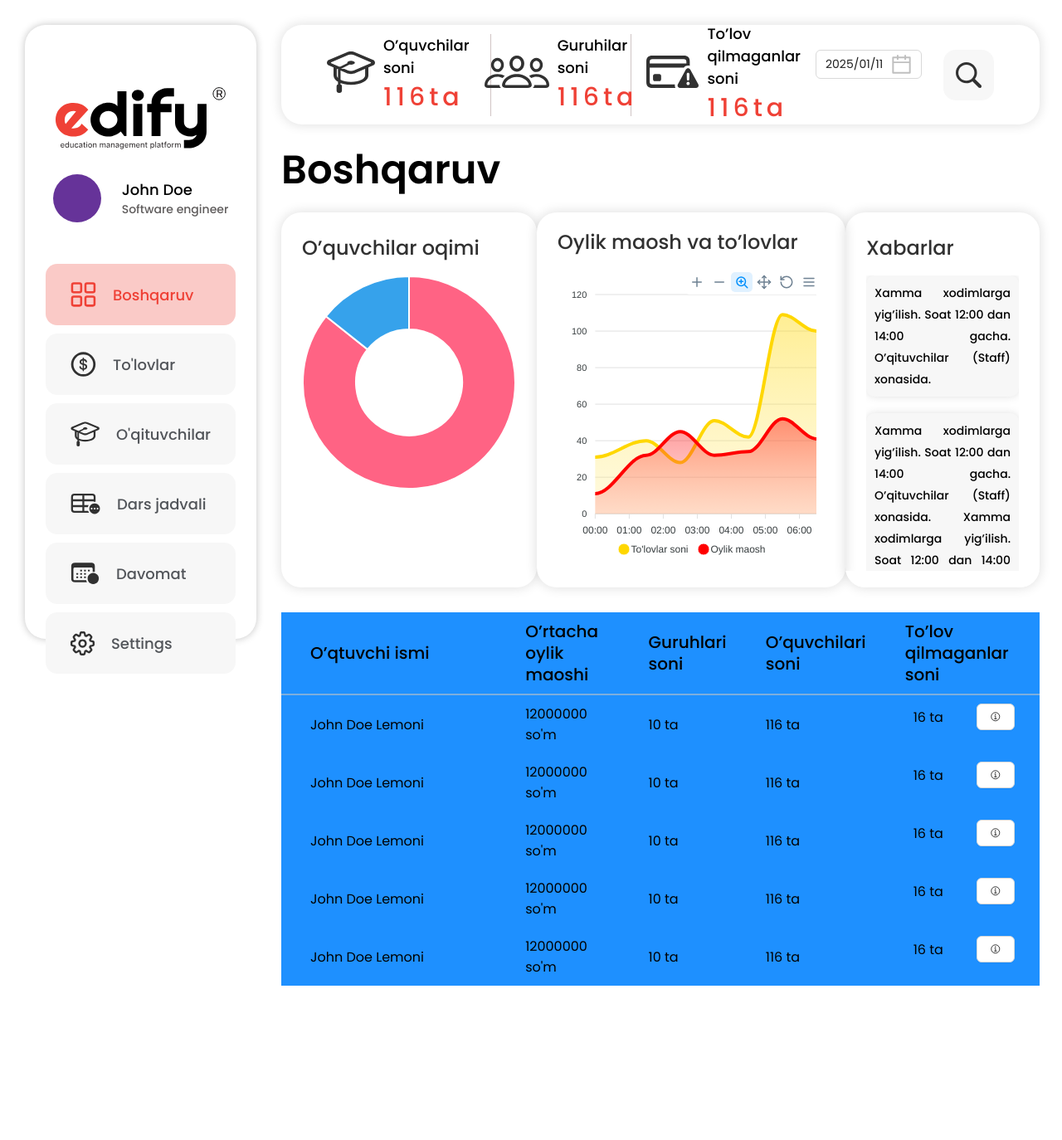
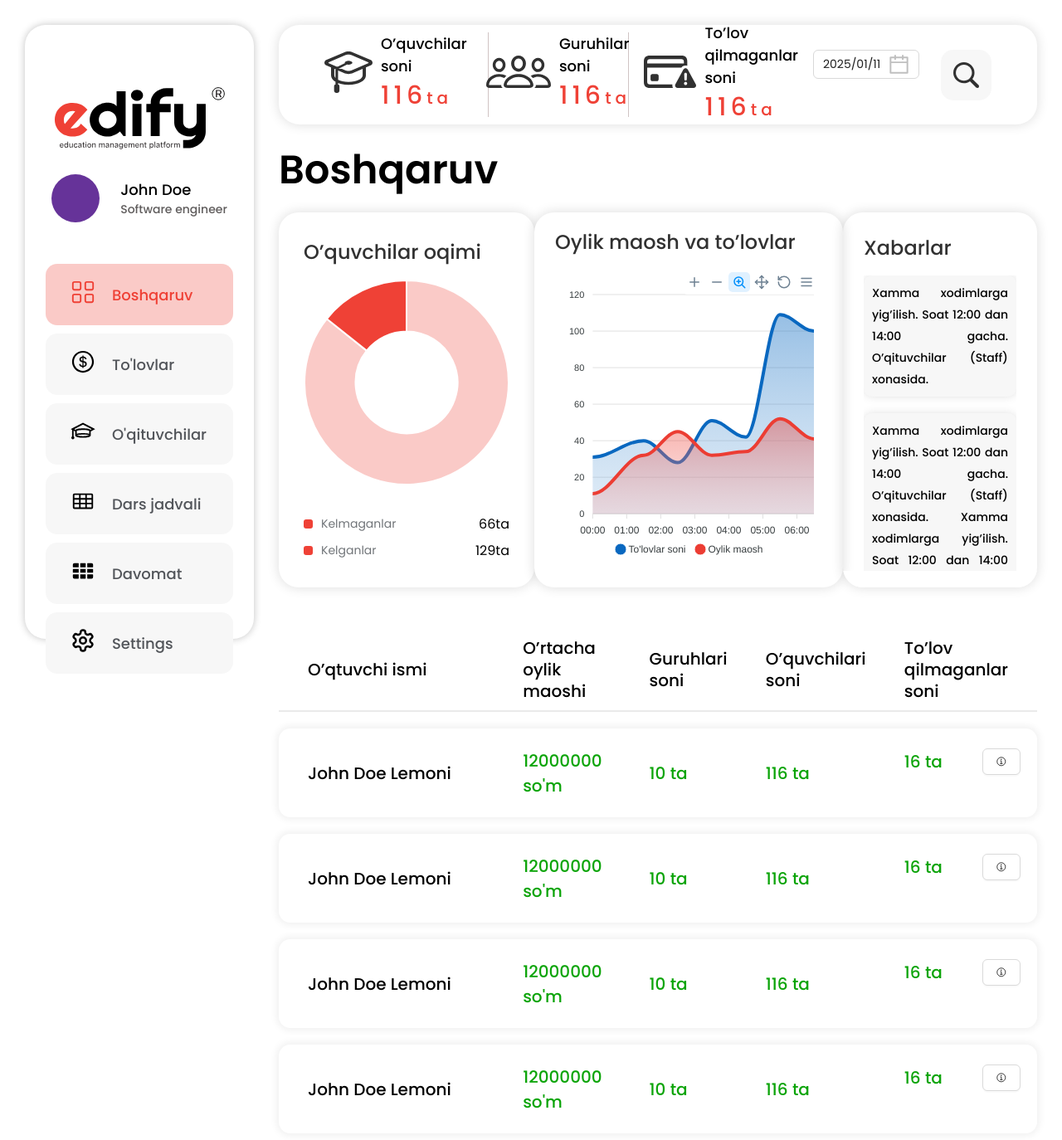
Before and after one commit to abdulhayevbahrom/edify, a React (Create React App) app: page / in a window 1280 px wide. Shown: the top 1374 px of the page at 83% size. Before the commit the page ends 1188 px from the top, so only its background shows below. Built offline with nearby package versions, Linux system fonts and the light colour scheme.

Commit message:
dashboard changes

```diff
--- a/src/components/dashboard/Dashboard.css
+++ b/src/components/dashboard/Dashboard.css
@@ -29,9 +29,38 @@
 .dashboard .students-flow {
   width: 308px;
   height: 100%;
-  padding: 25px;
+  padding: 30px;
   border-radius: 24px;
   box-shadow: var(--box-shadow);
+
+  .donut-chart {
+    margin-bottom: 30px;
+  }
+
+  .index-flow-in-number {
+    display: flex;
+    align-items: center;
+    justify-content: space-between;
+    padding: 3px 0;
+
+    .box-container {
+      display: flex;
+      align-items: center;
+      gap: 10px;
+      .red-ind-box {
+        width: 11px;
+        height: 11px;
+        background-color: var(--main-color);
+        border-radius: 3px;
+      }
+      span {
+        font-size: 14px;
+        font-weight: 400;
+        line-height: 26px;
+        color: #717579;
+      }
+    }
+  }
 }
 
 .dashboard .pay-and-payments {
@@ -105,12 +134,13 @@
 
 .teachers-info-index {
   width: 100%;
-  background: dodgerblue;
 }
 
 .dashboard table {
   width: 100%;
   border-collapse: collapse;
+  border-collapse: separate;
+  border-spacing: 0 20px;
   thead {
     tr {
       th {
@@ -130,20 +160,55 @@
 
   tbody {
     tr {
+      border-radius: 10px;
+      overflow: hidden;
+      border-radius: 14px;
+      box-shadow: 0px 0px 8px 3px #0000000f;
       td {
-        padding: 10px 20px;
+        padding: 23.5px 20px;
         text-align: left;
+        border: none;
+        font-size: 20px;
+        font-weight: 500;
+        line-height: 30px;
+        color: var(--light-green);
 
         &:first-child {
           width: 30%;
           padding-left: 35px;
+          border-top-left-radius: 14px;
+          border-bottom-left-radius: 14px;
+          color: #000;
         }
 
         &:nth-child(5) {
+          border-top-right-radius: 14px;
+          border-bottom-right-radius: 14px;
+          text-align: justify;
           display: flex;
           align-items: center;
           justify-content: space-between;
-          padding: 10px 30px;
+
+          a {
+            :where(
+                .css-dev-only-do-not-override-7ny38l
+              ).ant-btn-variant-outlined,
+            :where(
+                .css-dev-only-do-not-override-7ny38l
+              ).ant-btn-variant-dashed {
+              all: unset;
+              display: flex;
+              align-items: center;
+              justify-content: center;
+
+              svg {
+                width: 24px;
+                height: 24px;
+                fill: var(--tooltip-hover);
+                color: var(--tooltip-hover);
+              }
+            }
+          }
         }
       }
     }
--- a/src/components/dashboard/Dashboard.jsx
+++ b/src/components/dashboard/Dashboard.jsx
@@ -23,7 +23,7 @@ function Dashboard() {
         height: 350,
         type: "area",
       },
-      colors: ["#FFD700", "#FF0000"],
+      colors: ["#0968C0", "#EC3D33"],
       dataLabels: {
         enabled: false,
       },
@@ -44,7 +44,7 @@ function Dashboard() {
       },
       tooltip: {
         x: {
-          format: "dd/MM/yy HH:mm",
+          format: "dd/MM/yy",
         },
       },
     },
@@ -60,9 +60,9 @@ function Dashboard() {
       labels: ["Kelganlar", "Kelmaganlar"],
       datasets: [
         {
-          label: "My First Dataset",
+          label: "kelganlar, kelmaganlar",
           data: [300, 50],
-          backgroundColor: ["rgb(255, 99, 132)", "rgb(54, 162, 235)"],
+          backgroundColor: ["rgba(250, 202, 199, 1)", "#EF4136"],
           hoverOffset: 4,
         },
       ],
@@ -94,8 +94,24 @@ function Dashboard() {
         <div className="students-flow">
           <div className="desc-flow-students">
             <h2 className="statistics-title">O’quvchilar oqimi</h2>
+          </div>
+          <div className="donut-chart">
             {/* chart.js  chart */}
             <canvas ref={chartRef}></canvas> {/* Canvas elementi */}
+          </div>
+          <div className="index-flow-in-number">
+            <div className="box-container">
+              <div className="red-ind-box"></div>
+              <span>Kelmaganlar</span>
+            </div>
+            <p>{66}ta</p>
+          </div>
+          <div className="index-flow-in-number">
+            <div className="box-container">
+              <div className="red-ind-box"></div>
+              <span>Kelganlar</span>
+            </div>
+            <p>{129}ta</p>
           </div>
         </div>
         <div className="pay-and-payments">
@@ -176,7 +192,7 @@ function Dashboard() {
               <td>{116} ta</td>
               <td>
                 {16} ta
-                <Link>
+                <Link to={"/"}>
                   <Tooltip
                     title="Batafsil"
                     placement="bottom"
@@ -197,7 +213,7 @@ function Dashboard() {
               <td>{116} ta</td>
               <td>
                 {16} ta
-                <Link>
+                <Link to={"/"}>
                   <Tooltip
                     title="Batafsil"
                     placement="bottom"
@@ -210,7 +226,7 @@ function Dashboard() {
                   </Tooltip>
                 </Link>
               </td>
-            </tr>{" "}
+            </tr>
             <tr>
               <td>John Doe Lemoni</td>
               <td>{12000000} so'm</td>
@@ -218,7 +234,7 @@ function Dashboard() {
               <td>{116} ta</td>
               <td>
                 {16} ta
-                <Link>
+                <Link to={"/"}>
                   <Tooltip
                     title="Batafsil"
                     placement="bottom"
@@ -231,7 +247,7 @@ function Dashboard() {
                   </Tooltip>
                 </Link>
               </td>
-            </tr>{" "}
+            </tr>
             <tr>
               <td>John Doe Lemoni</td>
               <td>{12000000} so'm</td>
@@ -239,28 +255,7 @@ function Dashboard() {
               <td>{116} ta</td>
               <td>
                 {16} ta
-                <Link>
-                  <Tooltip
-                    title="Batafsil"
-                    placement="bottom"
-                    color="#52555A"
-                    trigger="hover"
-                  >
-                    <Button>
-                      <IoInformationCircleOutline />
-                    </Button>
-                  </Tooltip>
-                </Link>
-              </td>
-            </tr>{" "}
-            <tr>
-              <td>John Doe Lemoni</td>
-              <td>{12000000} so'm</td>
-              <td>{10} ta</td>
-              <td>{116} ta</td>
-              <td>
-                {16} ta
-                <Link>
+                <Link to={"/"}>
                   <Tooltip
                     title="Batafsil"
                     placement="bottom"
--- a/src/components/navbar/Navbar.css
+++ b/src/components/navbar/Navbar.css
@@ -1,13 +1,19 @@
 header {
   width: 100%;
-  /* min-height: 120px; */
-  height: 120px;
+  min-height: 120px;
+  max-height: 120px;
+  height: 100%;
   border-radius: 25px;
   box-shadow: var(--box-shadow);
   display: flex;
   align-items: center;
   justify-content: space-evenly;
   padding: 0 30px;
+  position: sticky;
+  top: 10px;
+  left: 0;
+  background-color: #fff;
+  z-index: 10000;
 }
 
 header .navbar-item {
@@ -49,10 +55,14 @@ header .searchbox {
   line-height: 27px;
 }
 
-.navbar-item .nav-item_right span {
+.navbar-item .nav-item_right p {
   font-size: 30px;
   font-weight: 500;
   line-height: 45px;
   letter-spacing: 5px;
   color: #ef4136;
+
+  span {
+    font-size: 20px;
+  }
 }
--- a/src/components/navbar/Navbar.jsx
+++ b/src/components/navbar/Navbar.jsx
@@ -17,7 +17,11 @@ function Navbar() {
         </div>
         <div className="nav-item_right">
           <h4>O’quvchilar soni</h4>
-          <span>{116}ta</span>
+          <p>
+            {116}
+
+            <span>ta</span>
+          </p>
         </div>
       </div>
       <div className="navbar-item">
@@ -26,7 +30,11 @@ function Navbar() {
         </div>
         <div className="nav-item_right">
           <h4>Guruhilar soni</h4>
-          <span>{116}ta</span>
+          <p>
+            {116}
+
+            <span>ta</span>
+          </p>
         </div>
       </div>
       <div className="navbar-item">
@@ -35,7 +43,11 @@ function Navbar() {
         </div>
         <div className="nav-item_right">
           <h4>To’lov qilmaganlar soni</h4>
-          <span>{116}ta</span>
+          <p>
+            {116}
+
+            <span>ta</span>
+          </p>
         </div>
       </div>
       <div className="picer-data-antd">
--- a/src/components/sidebar/Sidebar.css
+++ b/src/components/sidebar/Sidebar.css
@@ -71,10 +71,10 @@
   padding: 20px 30px;
   border-radius: 14px;
   transition: all 0.3s ease;
-
-  svg {
-    width: 29.5px;
-    height: 29.5px;
+  span {
+    svg {
+      font-size: 30px;
+    }
   }
   p {
     font-size: 18px;
--- a/src/components/sidebar/Sidebar.jsx
+++ b/src/components/sidebar/Sidebar.jsx
@@ -1,51 +1,51 @@
-import React from "react";
+import React, { useState } from "react";
 import "./Sidebar.css";
 import { Link, NavLink } from "react-router-dom";
 import logo from "../../assets/main/logo.svg";
-import dashboardIcon from "../../assets/sidebar/dashboard.svg";
-import paymentIcon from "../../assets/sidebar/payments.svg";
-import teachersIcons from "../../assets/sidebar/teachers.svg";
-import indexIcon from "../../assets/sidebar/classIndex.svg";
-import attendenceIcon from "../../assets/sidebar/attendence.svg";
-import settingsIcon from "../../assets/sidebar/settings.svg";
+import { BsGrid } from "react-icons/bs";
+import { AiOutlineDollarCircle } from "react-icons/ai";
+import { LiaGraduationCapSolid } from "react-icons/lia";
+import { PiGridNine, PiGridNineFill } from "react-icons/pi";
+import { LuSettings } from "react-icons/lu";
 
 function Sidebar() {
+  const [changeLogo, setChangeLogo] = useState(false);
   const sidebarLinks = [
     {
       linkName: "Boshqaruv",
       link: "/",
-      icon: dashboardIcon,
+      icon: <BsGrid />,
     },
     {
       linkName: "To'lovlar",
       link: "/payments",
-      icon: paymentIcon,
+      icon: <AiOutlineDollarCircle />,
     },
     {
       linkName: "O'qituvchilar",
       link: "/teachers",
-      icon: teachersIcons,
+      icon: <LiaGraduationCapSolid />,
     },
     {
       linkName: "Dars jadvali",
       link: "/class-index",
-      icon: indexIcon,
+      icon: <PiGridNine />,
     },
     {
       linkName: "Davomat",
       link: "/attendance",
-      icon: attendenceIcon,
+      icon: <PiGridNineFill />,
     },
     {
       linkName: "Settings",
       link: "/settings",
-      icon: settingsIcon,
+      icon: <LuSettings />,
     },
   ];
   return (
     <div className="sidebar">
       <Link className="sidebar-logo" to="/">
-        <img src={logo} alt="" />
+        {changeLogo ? <img src={logo} alt="" /> : <img src={logo} alt="" />}
       </Link>
       <div className="sidebar-profil">
         <div className="sprofil-left">
@@ -59,7 +59,7 @@ function Sidebar() {
       <div className="sidebar-links-container">
         {sidebarLinks?.map((link, index) => (
           <NavLink to={link.link} className="slink-item" key={index}>
-            <img src={link.icon} alt="" />
+            <span>{link.icon}</span>
             <p>{link.linkName}</p>
           </NavLink>
         ))}
--- a/src/global.css
+++ b/src/global.css
@@ -21,7 +21,6 @@ button {
   border: none;
   outline: none;
   cursor: pointer;
-
 }
 
 body {
@@ -41,6 +40,7 @@ body {
   --light-green: #0ca409;
   --rare-yellow: #fbc60a;
   --box-shadow: 0px 0px 14px 1px #0000001f;
+  --tooltip-hover: #27aae1;
 }
 
 ::-webkit-scrollbar {
--- a/src/router/Admin.css
+++ b/src/router/Admin.css
@@ -8,7 +8,6 @@
 
 .admin-right {
   width: calc(100% - 306px);
-  /* border: 1px solid red; */
   display: flex;
   flex-direction: column;
   gap: 4px;
```
Also changed, not shown: src/components/dashboard/apexChart/apexChart.js (added).
